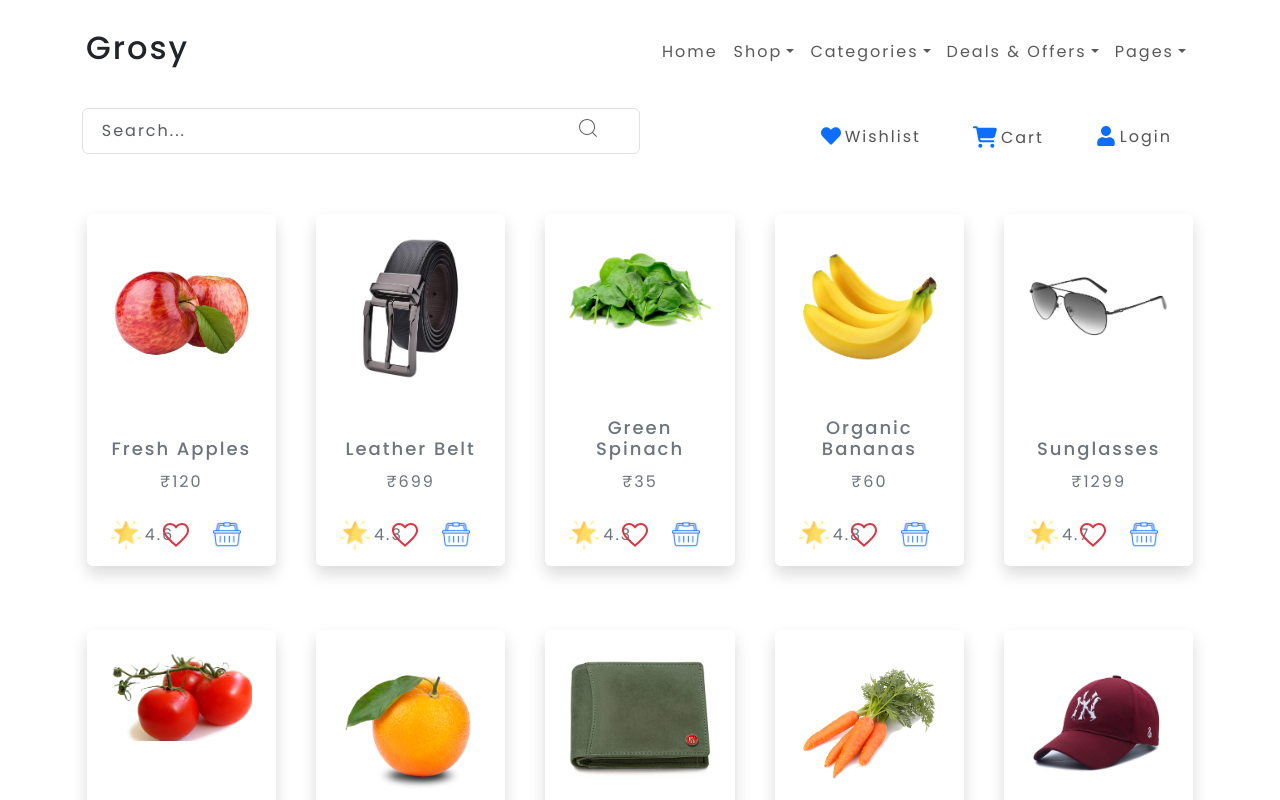
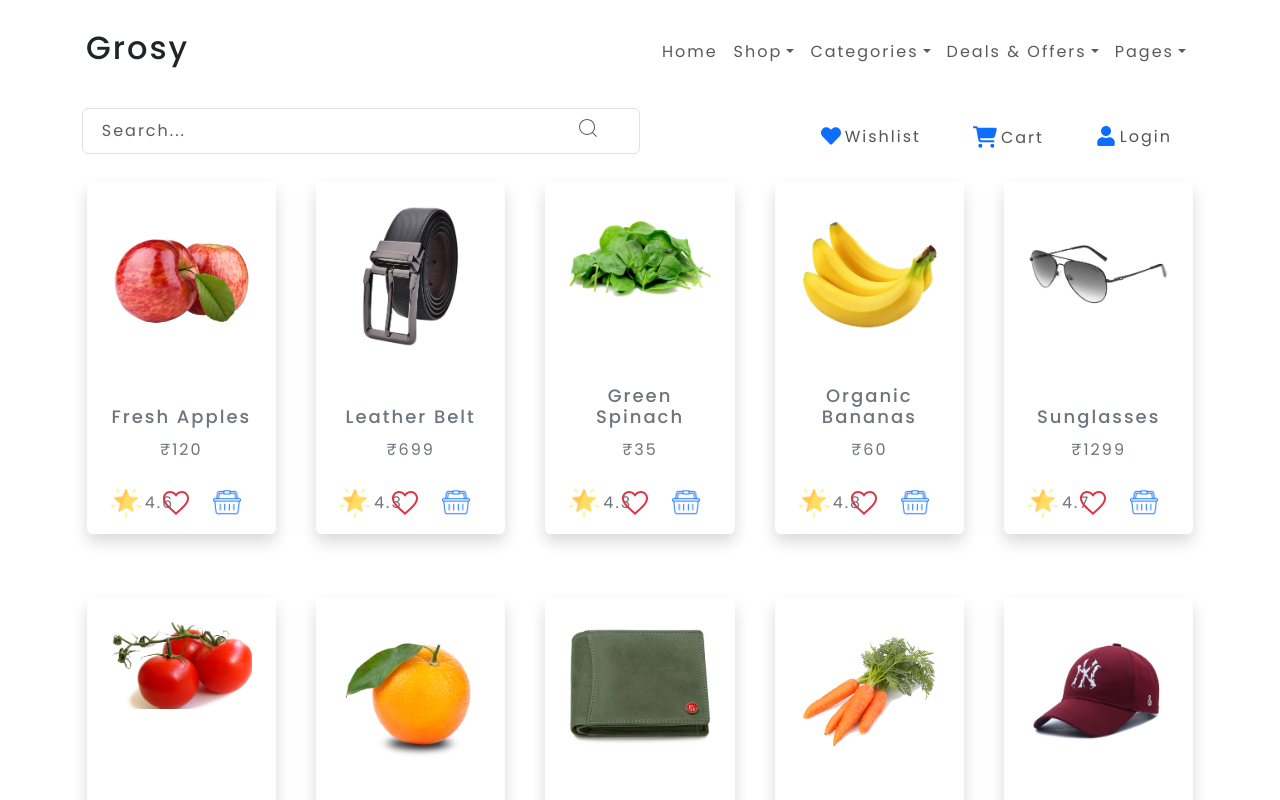
Before and after one commit to SridharVNbs/Pickee-React, a React (Vite) app: page /products in a window 1280 px wide. Shown: the top 800 px of the page. Built offline with nearby package versions, Linux system fonts and the light colour scheme.

Commit message:
Update Product.jsx

```diff
--- a/src/Components/Product.jsx
+++ b/src/Components/Product.jsx
@@ -100,7 +100,7 @@ const Product = () => {
   ];
 
   return (
-    <div className="container-fluid overflow-hidden my-5">
+    <div className="container-fluid overflow-hidden my-3">
       <div className="row g-4 justify-content-center">
         {products.map((product) => (
           <div
```
